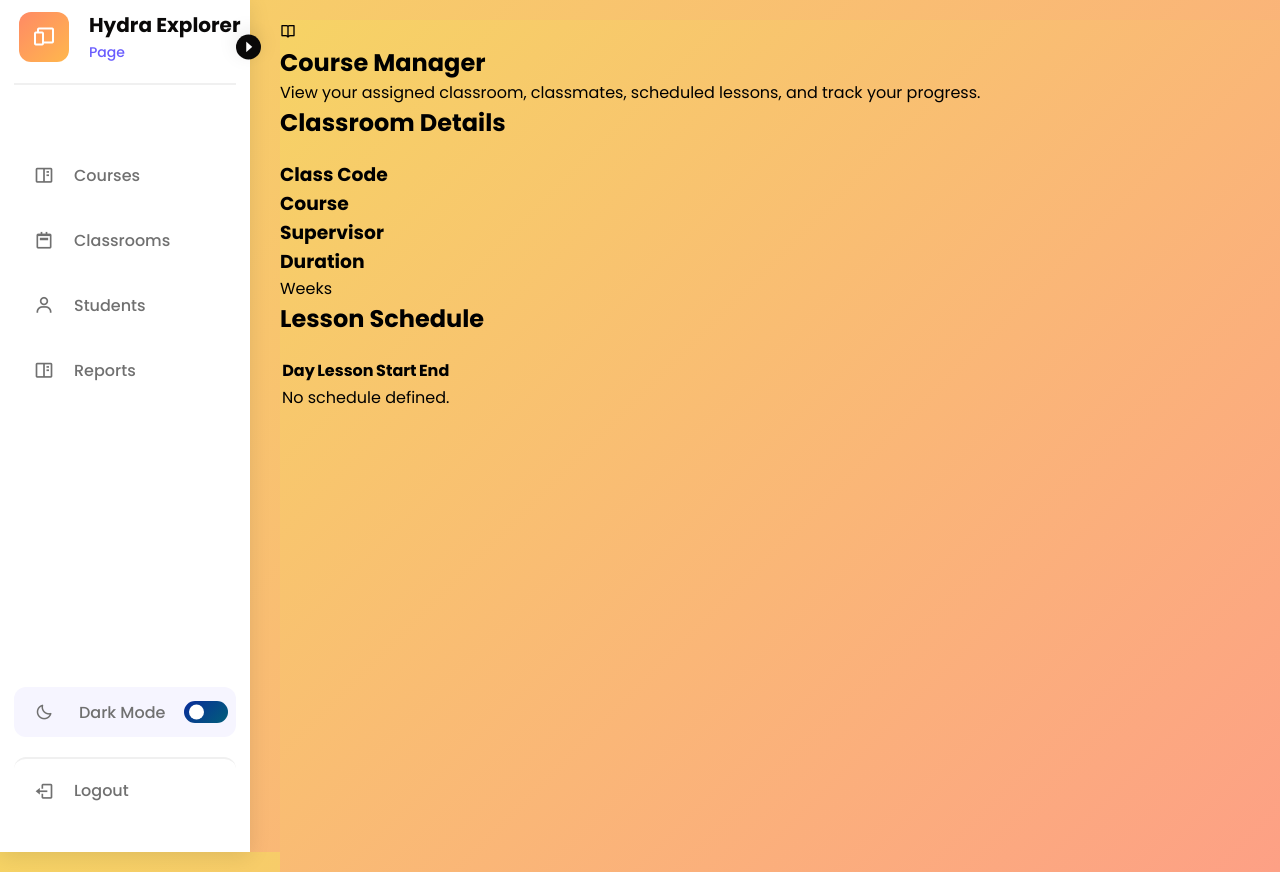
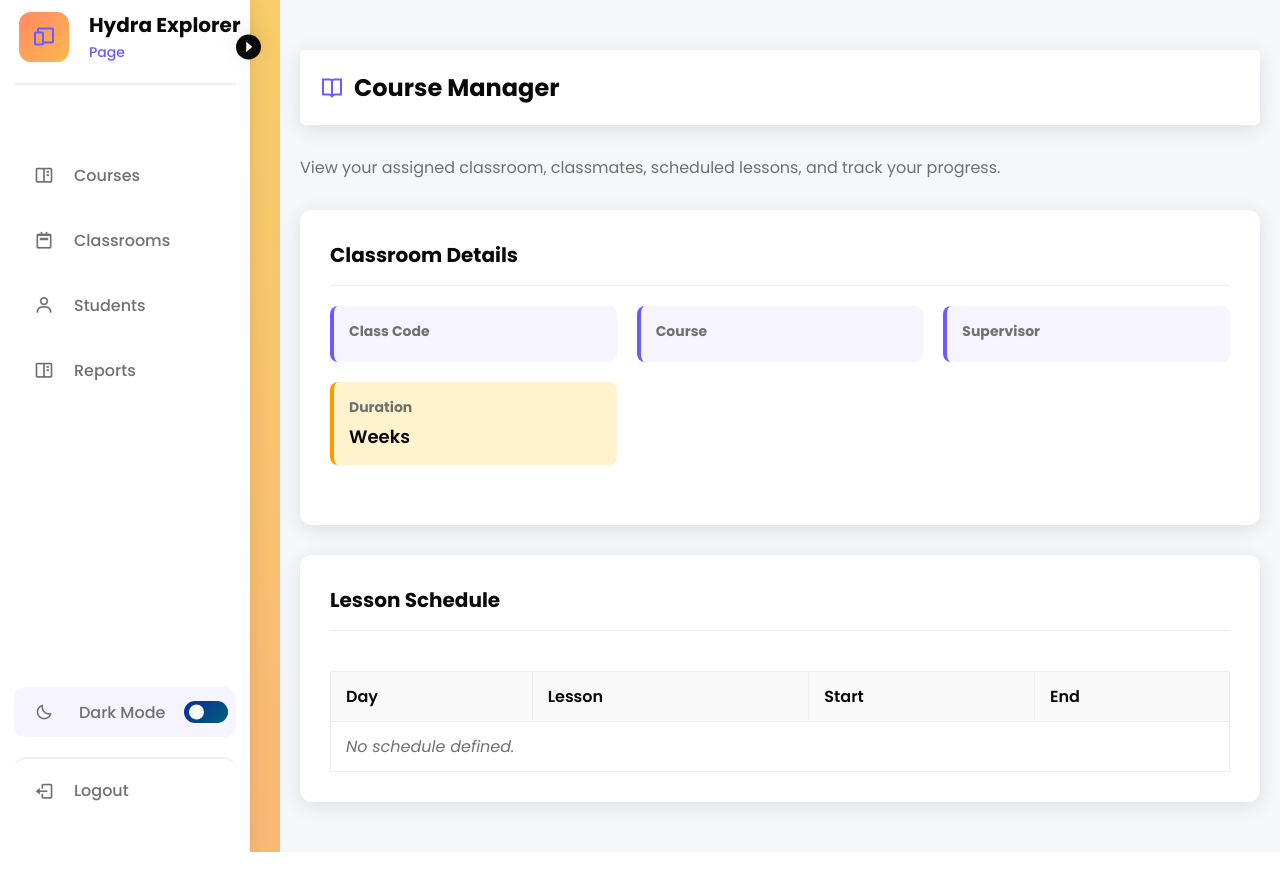
Before and after one commit to NotDidy/E-Learning-Platform, a Django app: template Backend/templates/classrooms/classroom_preview.html in a window 1280 px wide. Run offline with Django 5.2, Linux system fonts and the light colour scheme; the template is opened without the code that fills it, so the values that code supplies are empty.

Commit message:
Updated the code for classroom_preview.css to match the classroom_preview.html style

```diff
--- a/Backend/static/classrooms/classroom_preview.css
+++ b/Backend/static/classrooms/classroom_preview.css
@@ -1,5 +1,4 @@
-@import url('https://fonts.googleapis.com/css2?family=Poppins:ital,wght@0,100;0,200;0,300;0,400;0,500;0,600;0,700;0,800;0,900;1,100;1,200;1,300;1,400;1,500;1,600;1,700;1,800;1,900&display=swap');
-
+@import url('https://fonts.googleapis.com/css2?family=Poppins:wght@400;500;600;700&display=swap');
 
 * {
   font-family: 'Poppins', sans-serif;
@@ -7,223 +6,177 @@
   padding: 0;
   box-sizing: border-box;
 }
-body {
-    background: var(--body-color);
-    min-height: 100vh;
-    padding: 20px 0;
-}
-.courses-header {
-    background: var(--sidebar-color);
-    margin: 20px;
-    border-radius: 20px;
-    box-shadow: var(--shadow);
-    padding: 30px;
-    position: relative;
-    overflow: hidden;
+
+:root {
+  --body-color: #f5f7fa;
+  --primary-color: #695CFE;
+  --primary-color-light: #F6F5FF;
+  --text-color: #707070;
+  --black-color: #0a0909;
+  --shadow: 0 4px 20px rgba(0,0,0,0.1);
+  --orange-gradient: linear-gradient(135deg, #ff8a65 0%, #ffb74d 100%);
+  --warning-color: #ff9800;
 }
 
-.courses-header::before {
-    content: '';
-    position: absolute;
-    top: 0;
-    left: 0;
-    right: 0;
-    height: 5px;
-    background: var(--orange-gradient);
+/* Page background */
+body {
+  background: linear-gradient(135deg, #f6d365 0%, #fda085 100%);
+  min-height: 100vh;
+  color: var(--text-color);
+  background-attachment: fixed;
 }
 
-.courses-title-section {
+.container {
+  max-width: 1200px;
+  margin: 0 auto;
+  padding: 20px;
+}
+
+/* Header bar with logo & user info */
+.header {
   display: flex;
   justify-content: space-between;
   align-items: center;
-    flex-wrap: wrap;
-    gap: 20px;
+  padding: 20px;
+  margin-top: 30px;
+  margin-bottom: 30px;
+  background-color: #fff;
+  border-radius: 5px;
+  box-shadow: var(--shadow);
 }
 
-.courses-title {
+.logo {
   display: flex;
   align-items: center;
-    gap: 15px;
-    font-size: 28px;
-    font-weight: 700;
+  gap: 10px;
   color: var(--black-color);
 }
 
-.course-icon {
-    width: 50px;
-    height: 50px;
-    border-radius: 12px;
-    background: var(--orange-gradient);
+.logo i {
+  font-size: 24px;
+  color: var(--primary-color);
+}
+
+.user-profile {
+  display: flex;
+  align-items: center;
+  gap: 10px;
+}
+
+.user-avatar {
+  width: 40px;
+  height: 40px;
+  border-radius: 50%;
+  background-color: var(--primary-color);
+  color: white;
   display: flex;
   align-items: center;
   justify-content: center;
-    color: white;
-    font-size: 24px;
+  font-weight: 600;
 }
 
-.create-course-btn {
-    background: var(--orange-gradient);
-    color: white;
-    padding: 12px 24px;
-    border: none;
-    border-radius: 8px;
-    font-weight: 600;
-    font-size: 14px;
-    cursor: pointer;
-    transition: var(--tran-03);
-    box-shadow: var(--shadow);
-    display: flex;
-    align-items: center;
-    gap: 8px;
+/* Page title */
+.page-title {
+  margin: 20px 0 30px;
 }
 
-.view-courses {
-    background: var(--orange-gradient);
-    color: white;
-    padding: 12px 24px;
-    border: none;
-    border-radius: 8px;
-    font-weight: 600;
-    font-size: 14px;
-    cursor: pointer;
-    transition: var(--tran-03);
-    box-shadow: var(--shadow);
-    display: flex;
-    align-items: center;
-    gap: 8px;
+.page-title h1 {
+  color: var(--black-color);
+  font-size: 28px;
+  margin-bottom: 10px;
 }
 
-.view-courses:hover {
-    transform: translateY(-2px);
-    box-shadow: 0 8px 20px rgba(255,138,101,0.3);
+/* Cards */
+.card {
+  background-color: #fff;
+  border-radius: 12px;
+  padding: 30px;
+  box-shadow: var(--shadow);
+  margin-bottom: 30px;
 }
 
-.create-course-btn:hover {
-    transform: translateY(-2px);
-    box-shadow: 0 8px 20px rgba(255,138,101,0.3);
+.card-header {
+  display: flex;
+  justify-content: space-between;
+  align-items: center;
+  margin-bottom: 20px;
+  padding-bottom: 15px;
+  border-bottom: 1px solid #eee;
 }
 
-.courses-grid {
-    display: grid;
-    grid-template-columns: repeat(3, 1fr);
-    gap: 20px;
-    margin: 20px;
+.card-header h2 {
+  font-size: 20px;
+  color: var(--black-color);
 }
 
-.course-card {
-    background: var(--sidebar-color);
-    border-radius: 20px;
-    box-shadow: var(--shadow);
-    padding: 25px;
-    position: relative;
-    overflow: hidden;
-    transition: var(--tran-03);
-    cursor: pointer;
+/* Classroom info grid */
+.classroom-info {
+  display: grid;
+  grid-template-columns: repeat(auto-fit, minmax(220px, 1fr));
+  gap: 20px;
+  margin-bottom: 30px;
 }
 
-.course-card:hover {
-    transform: translateY(-5px);
-    box-shadow: 0 10px 30px rgba(0,0,0,0.15);
+.info-item {
+  background-color: var(--primary-color-light);
+  padding: 15px;
+  border-radius: 8px;
+  border-left: 4px solid var(--primary-color);
 }
 
-.course-card::before {
-    content: '';
-    position: absolute;
-    top: 0;
-    left: 0;
-    right: 0;
-    height: 5px;
-    background: var(--orange-gradient);
+.info-item h3 {
+  font-size: 14px;
+  color: var(--text-color);
+  margin-bottom: 5px;
 }
 
-.course-card-header {
-    display: flex;
-    justify-content: space-between;
-    align-items: flex-start;
-    margin-bottom: 20px;
+.info-item p {
+  font-size: 18px;
+  font-weight: 600;
+  color: var(--black-color);
 }
 
-.course-info h3 {
-    font-size: 18px;
-    font-weight: 700;
-    color: var(--black-color);
-    margin-bottom: 8px;
-    line-height: 1.3;
+.info-item.warning {
+  background-color: #fff3cd;
+  border-left-color: var(--warning-color);
 }
 
-.course-code {
-    font-size: 13px;
-    color: var(--primary-color);
-    font-weight: 600;
-    background: var(--primary-color-light);
-    padding: 4px 12px;
-    border-radius: 15px;
-    display: inline-block;
-    margin-bottom: 8px;
+/* Lessons table */
+.table-container {
+  overflow-x: auto;
 }
 
-.course-action {
-    display: flex;
-    gap: 8px;
+.lessons-table {
+  width: 100%;
+  border-collapse: collapse;
+  margin-top: 20px;
 }
 
-.action-btn {
-    width: 32px;
-    height: 32px;
-    border: none;
-    border-radius: 8px;
-    cursor: pointer;
-    transition: var(--tran-03);
-    display: flex;
-    align-items: center;
-    justify-content: center;
-    font-size: 14px;
+.lessons-table th,
+.lessons-table td {
+  border: 1px solid #eee;
+  padding: 12px 15px;
+  text-align: left;
 }
 
-.course-details {
-    margin-bottom: 20px;
+.lessons-table th {
+  background-color: #f9f9f9;
+  font-weight: 600;
+  color: var(--black-color);
+  position: sticky;
+  top: 0;
 }
 
-.detail-row {
-    display: flex;
-    align-items: center;
-    margin-bottom: 15px;
-    font-size: 13px;
+.lessons-table tbody tr:hover {
+  background-color: #fafafa;
 }
 
-.detail-label {
-    font-weight: 600;
-    color: var(--black-color);
-    display: flex;
-    align-items: center;
-    gap: 8px;
-    flex-shrink: 0;
+.no-data {
+  text-align: center;
+  padding: 40px 20px;
+  color: var(--text-color);
+  font-style: italic;
+  border: 1px dashed #ccc;
+  border-radius: 8px;
+  margin-top: 20px;
 }
-
-.detail-value {
-    color: var(--text-color);
-    flex: 1;
-    margin-left: 10px;
-}
-
-.detail-label i {
-    font-size: 14px;
-    color: var(--primary-color);
-}
-
-@media (max-width: 768px) {
-    .courses-grid {
-        grid-template-columns: 1fr;
-        margin: 10px;
-    }
-
-    .courses-header {
-        margin: 10px;
-        padding: 20px;
-    }
-
-    .courses-title-section {
-        flex-direction: column;
-        text-align: center;
-    }
-}
```
Lines whose indentation alone changed are shown as unchanged.
